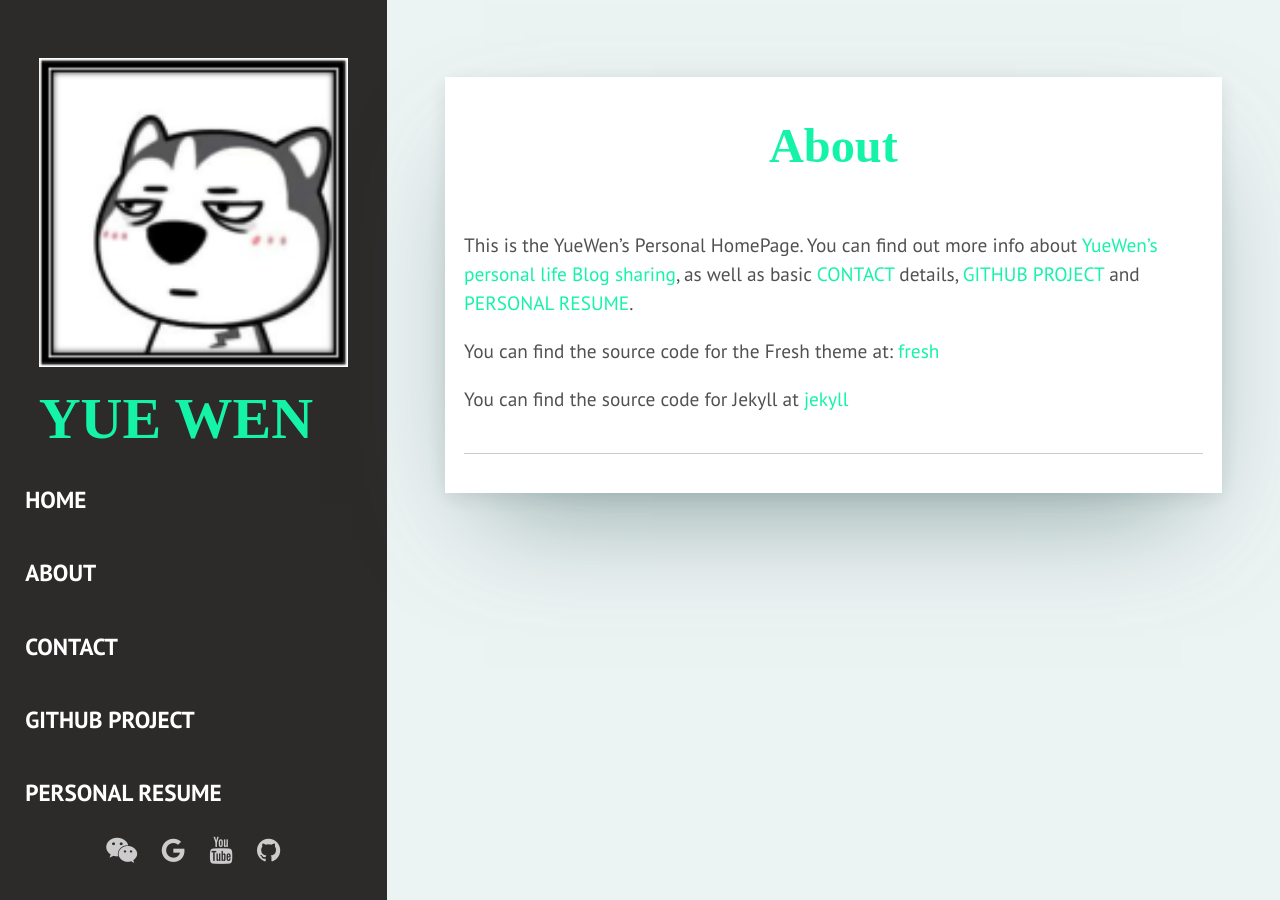
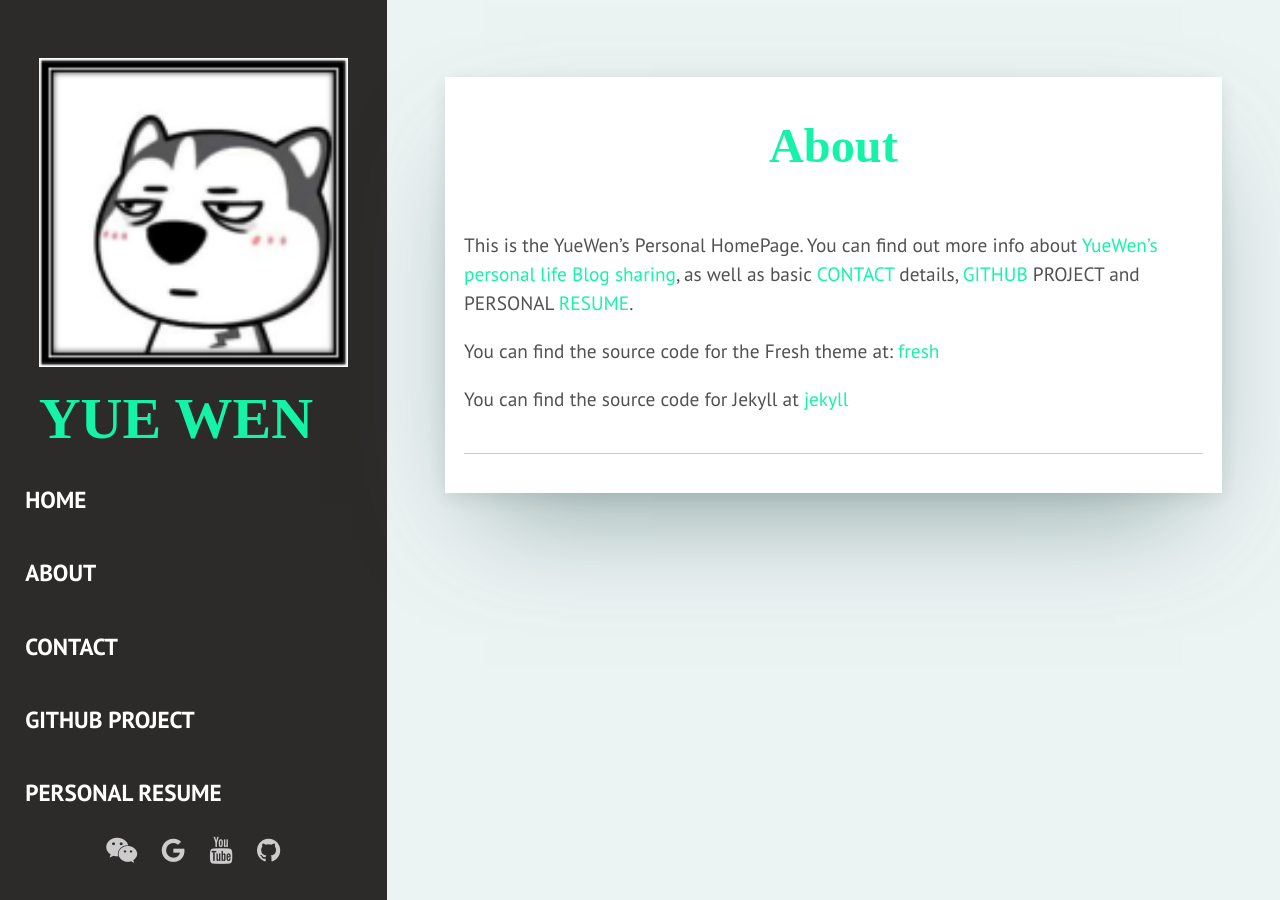
Before and after one commit to zywok/zywok.github.io, a Jekyll site: the page built from _pages/about.html, in a window 1280 px wide. Built offline with Jekyll 4.4.1, drawn with Linux system fonts in a browser that asks for light colours; some web fonts are replaced; part of the change alters nothing that is shown.

```diff
--- a/_pages/about.html
+++ b/_pages/about.html
@@ -4,7 +4,7 @@ title: About
 permalink: /about/
 ---
 
-This is the YueWen's Personal HomePage. You can find out more info about <a href="https://zywok.github.io/">YueWen's personal life Blog sharing</a>, as well as basic <a href="https://zywok.github.io/contact/">CONTACT</a> details, <a href="https://github.com/zywok/">GITHUB PROJECT</a> and <a href="https://github.com/zywok/zywok.github.io/blob/main/assets/CV-Zhu%20Yuewen.pdf">PERSONAL RESUME</a>.
+This is the YueWen's Personal HomePage. You can find out more info about <a href="https://zywok.github.io/">YueWen's personal life Blog sharing</a>, as well as basic <a href="https://zywok.github.io/contact/">CONTACT</a> details, <a href="https://github.com/zywok/">GITHUB</a> PROJECT and PERSONAL <a href="https://github.com/zywok/zywok.github.io/blob/main/assets/CV-Zhu%20Yuewen.pdf">RESUME</a>.
 
 You can find the source code for the Fresh theme at: <a href="https://github.com/artemsheludko/fresh">fresh</a>
 
```
